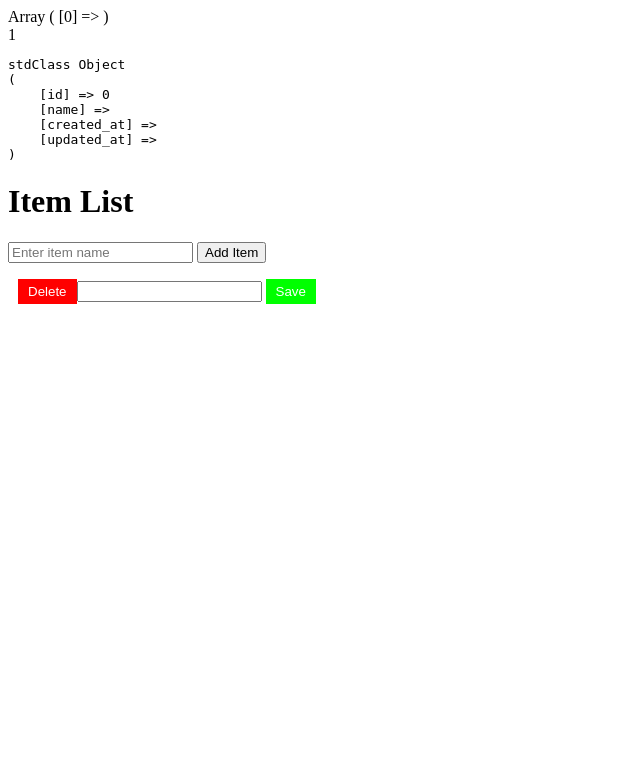
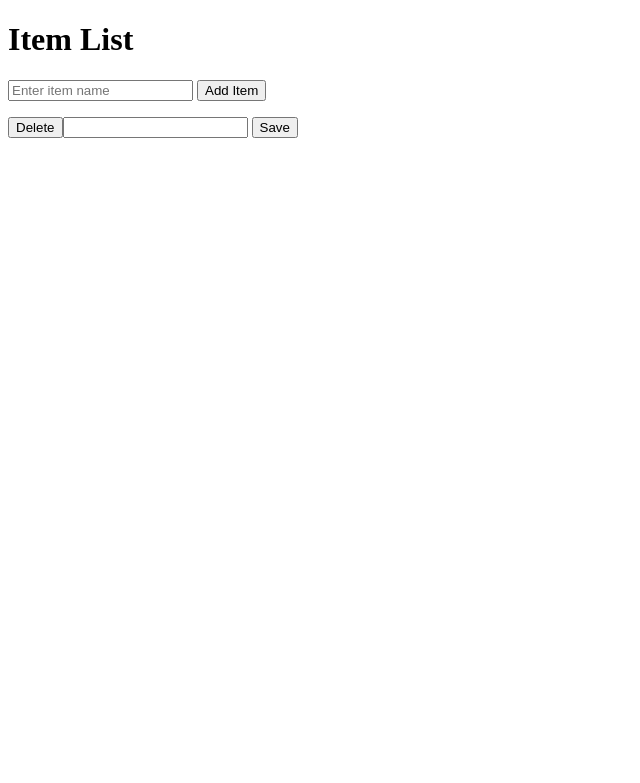
Before and after one commit to Simz2021/miniframework, a PHP site: page / in a window 1280 px wide. Shown: the top 783 px of the page, without its empty margins (0-640 px from the left). Run offline with PHP 8.4, Linux system fonts and the light colour scheme; data that the repository does not hold is empty.

Commit message:
Updated the add list item and rendering the list

```diff
--- a/views/index.php
+++ b/views/index.php
@@ -1,9 +1,10 @@
 <!-- index.php -->
 <?php
-    require_once __DIR__ . '../../controllers/ItemController.php';
+/*     require_once __DIR__ . '../../controllers/ItemController.php';
     $listitems = new ItemController();
     $items = $listitems->getItems();
-   print_r(json_decode($items));
+
+    // print_r(json_decode($items));
 
     echo "<br>";
     // Assuming the original array is stored in the variable $data
@@ -20,7 +21,7 @@
 ];
 */
 // Clean up the array and convert to readable JSON
-$cleanedData = [];
+/* $cleanedData = [];
 for ($i = 0; $i < count($data); $i += 4) {
     $record = [
         'id' => intval(trim($data[$i], '{"')),
@@ -34,14 +35,14 @@ for ($i = 0; $i < count($data); $i += 4) {
 $cleanedJson = json_encode($cleanedData, JSON_PRETTY_PRINT);
 $cleanedJson = json_decode($cleanedJson);
 //var_dump($cleanedJson);
-echo count($cleanedJson);
+//echo count($cleanedJson);
 $cleanstr = [];
 for ($i = 0; $i < count($cleanedJson); $i++) {
     $cleanstr[] = $cleanedJson[$i];
 }
 echo "<pre>";
-print_r($cleanstr[0]);
-echo "</pre>";
+print_r($cleanstr);
+echo "</pre>"; */
 ?>
 <!DOCTYPE html>
 <html>
@@ -85,6 +86,7 @@ ul {
 }
 
     </style>
+  <script src="https://code.jquery.com/jquery-3.6.0.min.js"></script>
 </head>
 <body>
     <h1>Item List</h1>
@@ -96,21 +98,25 @@ ul {
     </form>
 
     <!-- List of items -->
-    <ul>
-        <?php foreach ($cleanstr as $item) : ?>
+    <ul id="item-list">
+
         <li>
-            <span class="item-name"><?= $item->name; ?></span>
+
             <form action="/item/delete" method="post">
                 <input type="hidden" name="delete" value="<?= $item->id; ?>">
-                    <button type="submit" class="delete-btn">Delete</button>
+                <button type="submit">Delete</button>
             </form>
             <form action="/item/edit" method="post">
                 <input type="hidden" name="editItemId" value="<?= $item->id; ?>">
                 <input type="text" name="newItemName" value="<?= $item->name; ?>" required>
-                    <button type="submit" class="edit-btn">Save</button>
+                <button type="submit">Save</button>
             </form>
         </li>
-        <?php endforeach; ?>
+
+
+</ul>
+
+
     </ul>
     <script src="../public/js/script.js"></script>
 </body>
```
Lines whose indentation alone changed are shown as unchanged.
